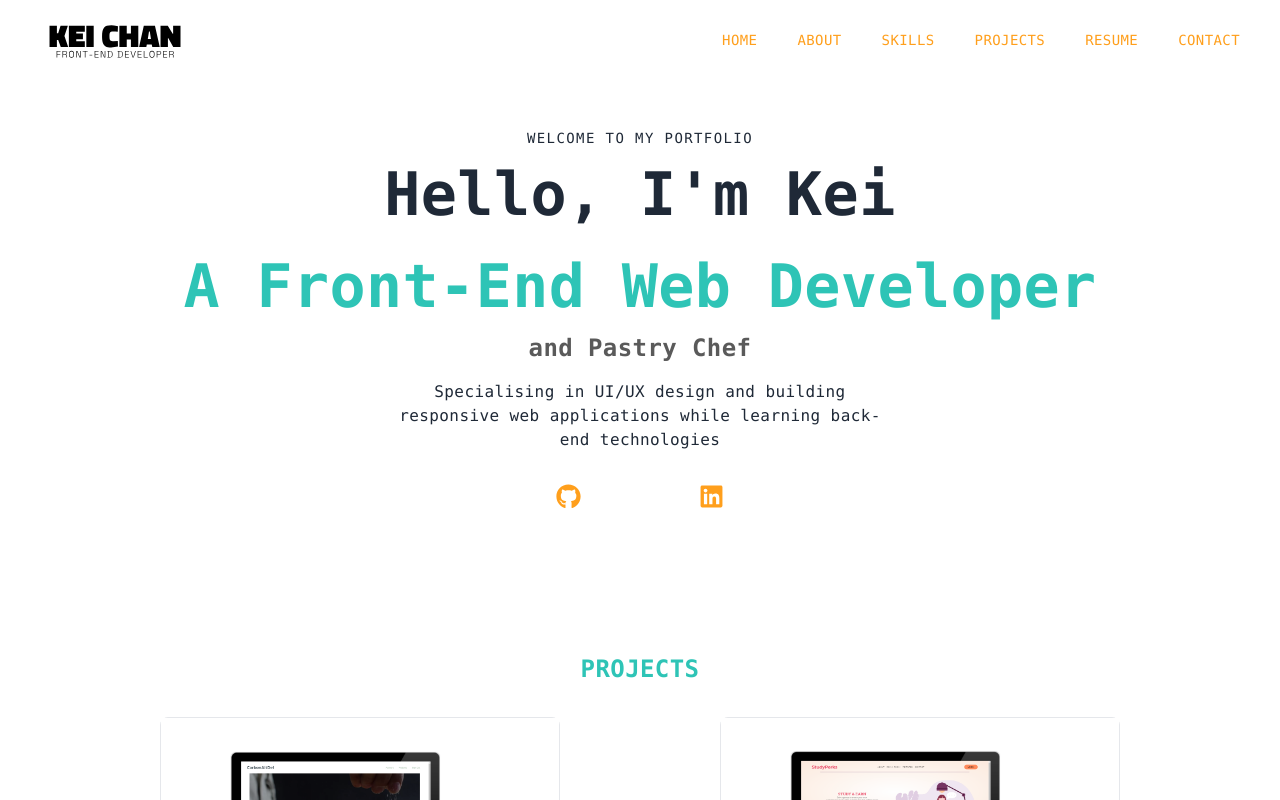
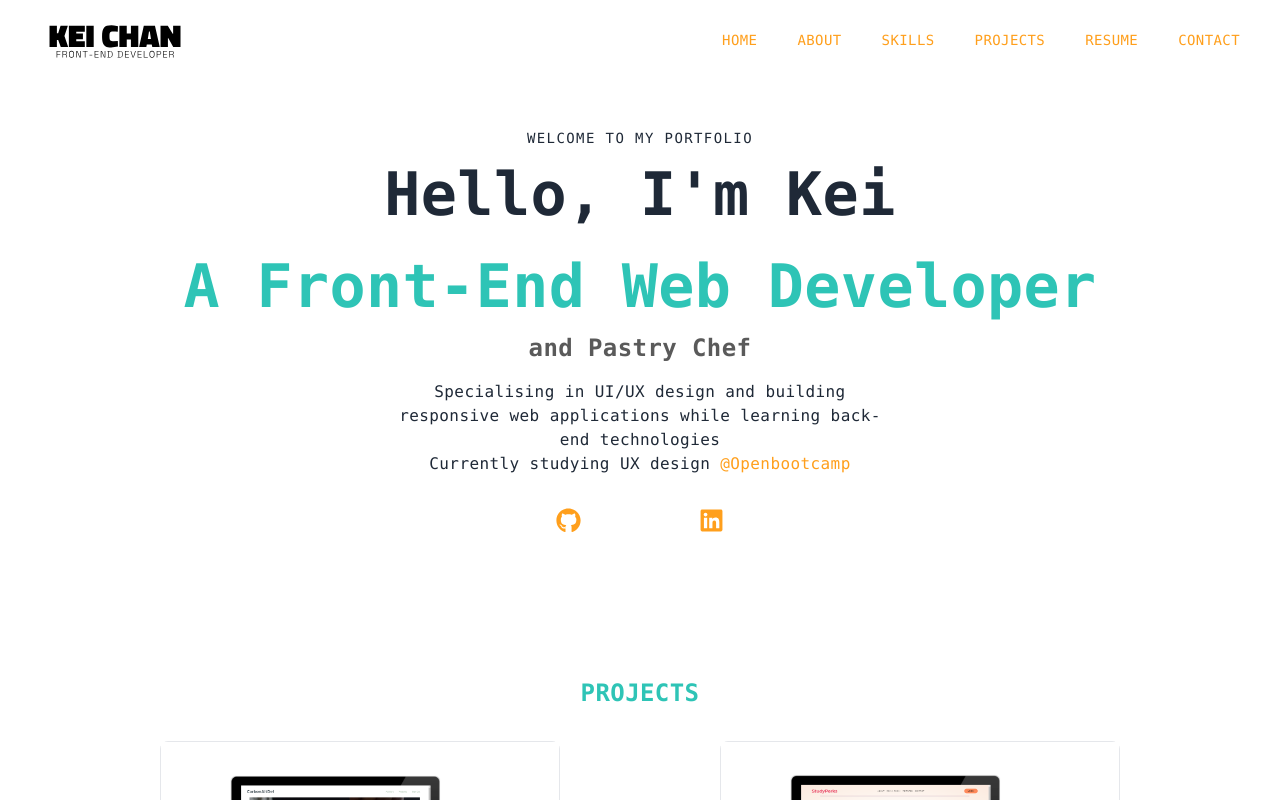
Before and after one commit to Fuwa-Kei/next-portflio, a Next.js app: page / in a window 1280 px wide. Shown: the top 800 px of the page. Built offline with nearby package versions, Linux system fonts and the light colour scheme.

Commit message:
updated main

```diff
--- a/containers/Main.jsx
+++ b/containers/Main.jsx
@@ -11,7 +11,10 @@ function main() {
                 <h1 className='py-4'>Hello, I'm Kei </h1>
                 <h1 className='py-4 text-[#2EC4B6]'>A Front-End Web Developer</h1>
                 <h3 className='text-[#5a5a5a]'>and Pastry Chef</h3>
-                <p className='py-4 max-w-[500px] m-auto'>Specialising in UI/UX design and building responsive web applications while learning back-end technologies</p>
+                <p className='py-4 max-w-[500px] m-auto'>Specialising in UI/UX design and building responsive web applications while learning back-end technologies
+                <br />
+                Currently studying UX design <Link href="https://www.uxuiopen.com/" target="_blank">@Openbootcamp</Link>
+                </p>
                 <div className="flex items-center justify-between max-w-[200px] m-auto py-4">
                 <Link href="https://github.com/Fuwa-Kei" target="_blank"><FaGithub size={25} className='mx-4 text-[#ff9f1c]'/></Link>
                 <Link href="https://www.linkedin.com/in/kei-chan-482a4b257/" target="_blank"><FaLinkedin size={25} className='mx-4 text-[#ff9f1c]'/></Link>
```
